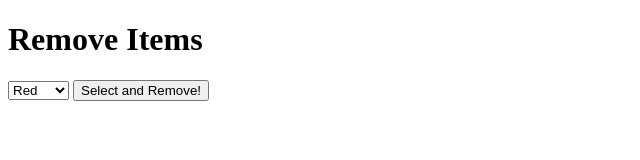
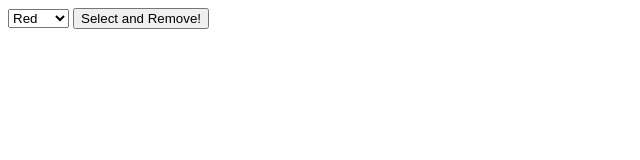
Before and after one commit to acciojob/remove-items-Sonu34668, a website: page main.html in a window 1280 px wide. Shown: the whole page, without its empty margins (0-640 px from the left). Drawn offline with Linux system fonts and the light colour scheme.

Commit message:
created a submission

```diff
--- a/main.html
+++ b/main.html
@@ -33,7 +33,7 @@
   <title>Remove Items</title>
 </head>
 <body>
-  <h1>Remove Items</h1>
+<!--   <h1>Remove Items</h1> -->
   <select id="colorSelect">
     <option value="red">Red</option>
     <option value="green">Green</option>
```
